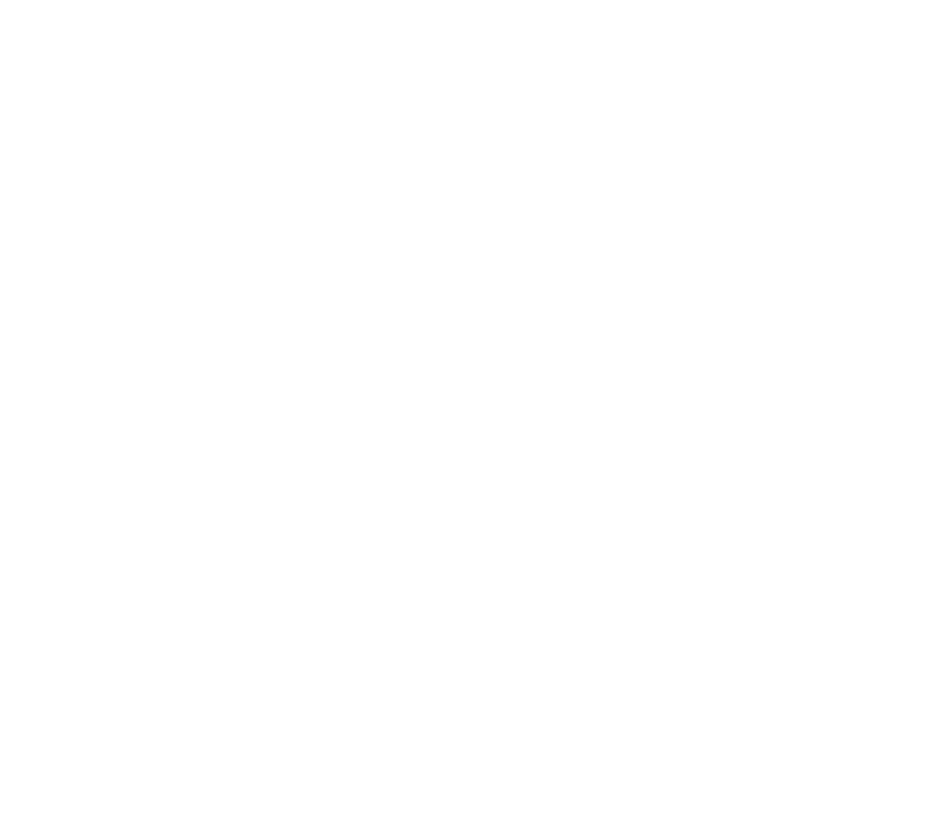
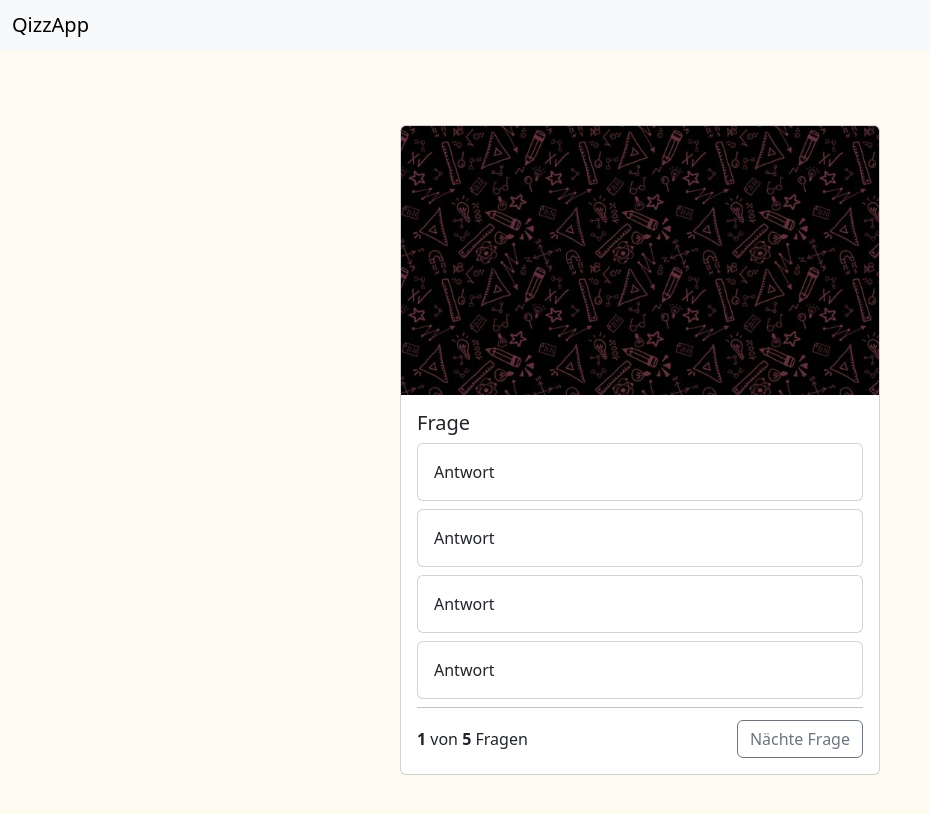
Before and after one commit to Ysidr/QuizzApp, a plain HTML site: page index.html in a window 1280 px wide. Shown: the whole page, without its empty margins (0-930 px from the left). Drawn offline with nearby package versions, Linux system fonts and the light colour scheme.

Commit message:
Basic Structure

```diff
--- a/index.html
+++ b/index.html
@@ -1,13 +1,67 @@
 <!DOCTYPE html>
 <html lang="en">
+
 <head>
     <meta charset="UTF-8">
     <meta name="viewport" content="width=device-width, initial-scale=1.0">
     <title>Quizz App</title>
     <link rel="stylesheet" href="./style.css">
     <script src="./script.js"></script>
+    <!-- Bootstrap file -->
+    <link href="https://cdn.jsdelivr.net/npm/bootstrap@5.3.3/dist/css/bootstrap.min.css" rel="stylesheet"
+        integrity="sha384-QWTKZyjpPEjISv5WaRU9OFeRpok6YctnYmDr5pNlyT2bRjXh0JMhjY6hW+ALEwIH" crossorigin="anonymous">
+    <script src="https://cdn.jsdelivr.net/npm/bootstrap@5.3.3/dist/js/bootstrap.bundle.min.js"
+        integrity="sha384-YvpcrYf0tY3lHB60NNkmXc5s9fDVZLESaAA55NDzOxhy9GkcIdslK1eN7N6jIeHz"
+        crossorigin="anonymous"></script>
+
 </head>
+
 <body>
+    <nav class="navbar bg-body-tertiary">
+        <div class="container-fluid">
+            <span class="navbar-brand mb-0 h1">QizzApp</span>
+        </div>
+    </nav>
+
+    <div class="container">
+        <div class="card quizz-card">
+            <img src="./img/school-supplies-7069763_640.jpg" class="card-img-top" alt="...">
+            <div class="card-body">
+                <h5 class="card-title">Frage</h5>
+                <div class="card mb-2">
+                    <div class="card-body">
+                        Antwort
+                    </div>
+                </div>
+
+                <div class="card mb-2">
+                    <div class="card-body">
+                        Antwort
+                    </div>
+                </div>
+
+                <div class="card mb-2">
+                    <div class="card-body">
+                        Antwort
+                    </div>
+                </div>
+
+                <div class="card mb-2">
+                    <div class="card-body">
+                        Antwort
+                    </div>
+                </div>
+
+                <div class="questionFooter">
+                    <span><b>1</b> von <b>5</b> Fragen</span>
+                    <button class="btn btn-outline-secondary">Nächte Frage</button>
+                </div>
+
+            </div>
+        </div>
+    </div>
+    </div>
 
 </body>
+
 </html>
--- a/style.css
+++ b/style.css
@@ -0,0 +1,20 @@
+body {
+    min-height: 100vh;
+    background-color: #fffbf0 !important;
+}
+.container{
+    min-height: 100vh;
+    display: flex;
+    align-items: center;
+    justify-content: center;
+}
+.questionFooter {
+    border-top: 1px solid rgba(0, 0, 0, 0.24);
+    display: flex;
+    justify-content: space-between;
+    align-items: center;
+    padding-top: 12px;
+}
+.quizz-card {
+    width: 30rem;
+}
```
Also changed, not shown: img/school-supplies-7069763_640.jpg (added).
